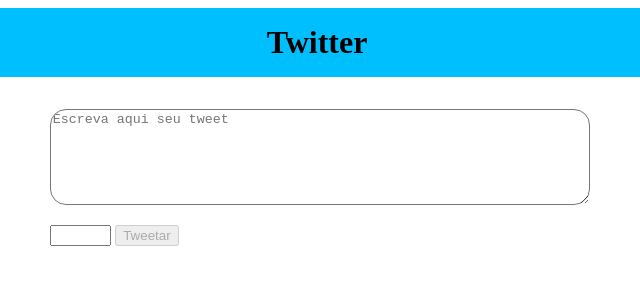
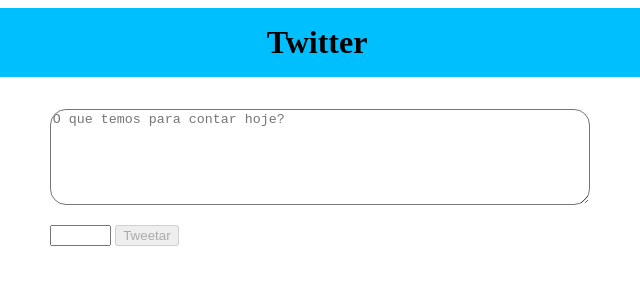
Before and after one commit to amandajfm/TwitterProject, a plain HTML site: page index.html in a window 1280 px wide. Shown: the full height of the page, 323-963 px from the left. Drawn offline with Linux system fonts and the light colour scheme.

Commit message:
Index file

```diff
--- a/index.html
+++ b/index.html
@@ -16,7 +16,7 @@
     <form>
         <div>
             <textarea id="input" name="data" rows="6" cols="50" onKeyDown="autoResize()" onKeyUp="count()"
-                placeholder="Escreva aqui seu tweet"></textarea>
+                placeholder="O que temos para contar hoje?"></textarea>
             <input type="text" id="counting" name=characters size=4>
             <input type="submit" class="button" id="tweet" value="Tweetar"></imput>
         </div>
```
